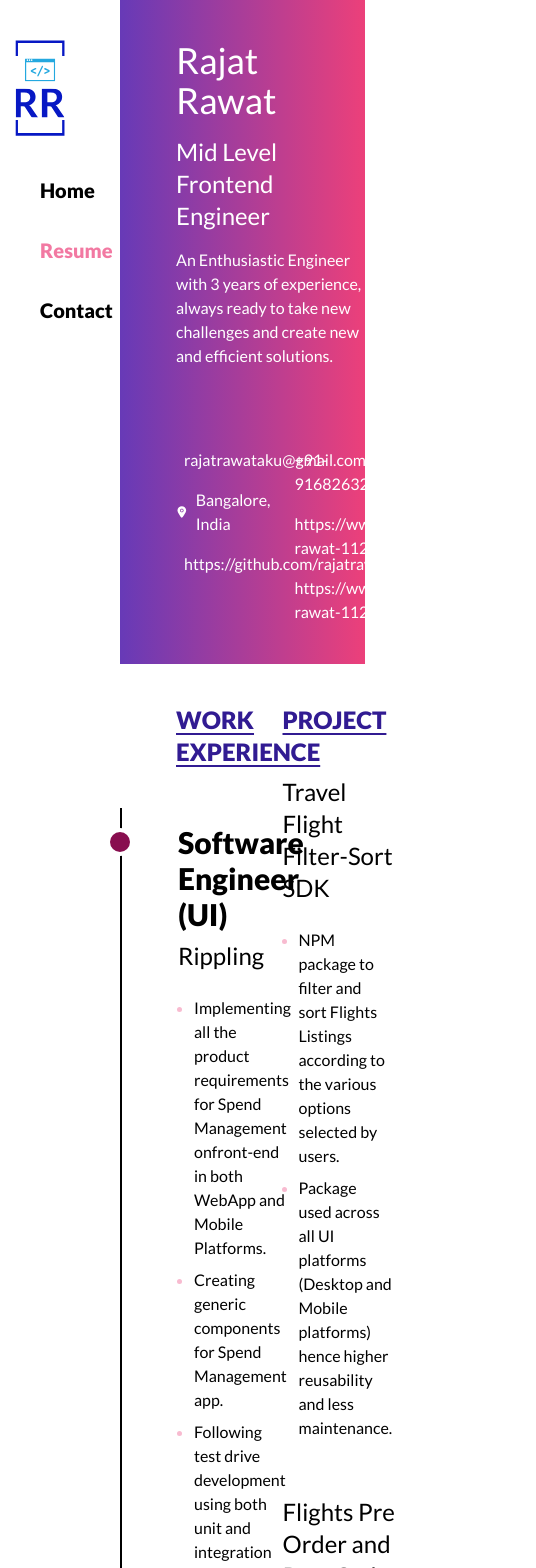
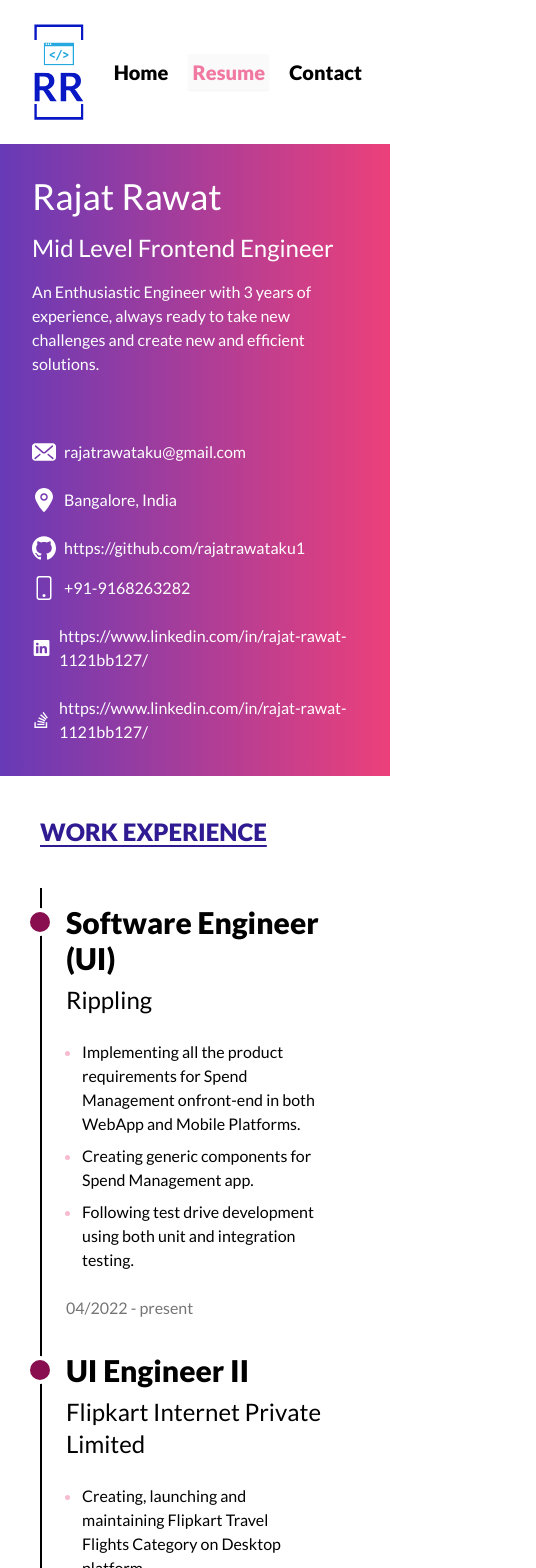
Before and after one commit to rajatrawataku1/web_weaver, a Next.js app: page /resume in a window 390 px wide. Shown: the top 1568 px of the page, 536 px wide, since content can reach past the window. Built offline with nearby package versions, Linux system fonts and the light colour scheme.

Commit message:
feat: Adding Responsiveness to all the pages

```diff
--- a/src/app/components/DashboardMenu.tsx
+++ b/src/app/components/DashboardMenu.tsx
@@ -19,16 +19,16 @@ const NAV_MENU_ITEMS = [
 
 function DashboardMenu({ children }: { children: ReactNode | undefined }) {
   return (
-    <div className="h-screen w-screen flex">
-      <div className="h-screen w-2/12 flex flex-col px-10 py-10">
-        <LightModeLogo className="h-24 w-24 self-center mb-8" />
-        <div className="flex flex-col w-100 gap-4">
+    <div className="h-screen w-screen md:flex">
+      <div className="md:h-screen md:w-2/12 flex gap-4 md:flex-col px-6 py-6">
+        <LightModeLogo className="h-24 w-24 self-center md:mb-8" />
+        <div className="flex items-center md:flex-col w-100 gap-4">
           {NAV_MENU_ITEMS.map(menuItem => (
             <MenuItemComponent key={menuItem.name} {...menuItem} />
           ))}
         </div>
       </div>
-      {children && <div className="h-screen w-10/12">{children}</div>}
+      {children && <div className="md:h-screen md:w-10/12">{children}</div>}
     </div>
   );
 }
--- a/src/app/components/HomeCardComponent.tsx
+++ b/src/app/components/HomeCardComponent.tsx
@@ -13,8 +13,8 @@ import Link from 'next/link';
 export default function HomeCardComponent() {
   return (
     <div className=" w-full h-full flex flex-col">
-      <div className="text-paperLight font-sans w-full h-full bg-gradient-to-r from-secondaryMain to-primaryMain flex-col px-20 py-36 opacity-75">
-        <div className="mb-72">
+      <div className="text-paperLight font-sans md:w-full md:h-full bg-gradient-to-r from-secondaryMain to-primaryMain flex-col px-8 py-16 md:px-20 md:py-36 opacity-75">
+        <div className="mb-20 md:mb-72">
           <div className="text-paperLight text-4xl mb-3">Hello!</div>
           <div className="text-paperLight text-6xl mb-6">
             I am Rajat, Frontend Engineer
@@ -33,9 +33,9 @@ export default function HomeCardComponent() {
           </Link>
         </div>
 
-        <div className="flex items-center gap-10">
+        <div className="flex items-center gap-2 md:gap-10">
           <hr className="w-full" />
-          <div className="flex gap-10">
+          <div className="flex gap-4 md:gap-10">
             <GithubIcon className="fill-paperLight h-12 w-12" />
             <TwitterIcon className="fill-paperLight h-12 w-12" />
             <LinkedInIcon className="fill-paperLight h-12 w-12" />
--- a/src/app/components/MeuListItemComponent.tsx
+++ b/src/app/components/MeuListItemComponent.tsx
@@ -12,7 +12,7 @@ function MenuItemComponent({ name, link }: { name: string; link: string }) {
 
   return (
     <Link
-      className={`text-xl font-sans py-2 text-center font-black rounded-sm ${
+      className={`text-xl font-sans py-1 px-1 text-center font-black rounded-sm ${
         isActive
           ? 'text-primaryMain bg-defaultLight text-opacity-70 shadow-sm'
           : 'text-opacity-90'
--- a/src/app/contact/page.tsx
+++ b/src/app/contact/page.tsx
@@ -78,8 +78,8 @@ function Contact() {
           window.emailjs.init(EMAIL_JS.PUBLIC_KEY);
         }}
       />
-      <div className="relative w-full h-full flex">
-        <div className="flex flex-col h-full w-1/3 font-sans items-center justify-center gap-20">
+      <div className="relative w-full h-full flex flex-col-reverse md:flex-row">
+        <div className="flex flex-col h-full md:w-1/3 font-sans items-center justify-center gap-20 my-10 md:my-0">
           <div className="flex flex-col items-center justify-center gap-4">
             <div className="text-6xl text-textDisable2 font-bold">
               Rajat Rawat
@@ -111,18 +111,18 @@ function Contact() {
         <Image
           src={Dots}
           alt="dots"
-          className="absolute h-1/2 w-1/4 bottom-0 right-0 opacity-50"
+          className="invisible md:visible absolute h-1/2 w-1/4 bottom-0 right-0 opacity-50"
         />
-        <div className="h-full w-2/3 flex flex-col font-sans justify-center">
-          <div className="relative flex w-4/5 h-3/5 bg-defaultLight drop-shadow-2xl py-20 gap-20">
-            <div className="absolute w-1/2 h-1/2 bg-gradient-to-r from-secondaryMain to-primaryMain -bottom-4  pl-4 pb-4 -left-4">
+        <div className="h-full md:w-2/3 flex flex-col font-sans justify-center">
+          <div className="relative flex md:w-4/5 md:h-3/5 bg-defaultLight drop-shadow-2xl pb-10 md:py-20 gap-20">
+            <div className="invisible md:visible display absolute w-full h-full md:w-1/2 md:h-1/2 bg-gradient-to-r from-secondaryMain to-primaryMain -bottom-4  pl-4 pb-4 md:-left-4">
               <div className="bg-defaultLight w-full h-full"></div>
             </div>
-            <div className="flex w-full px-10 gap-20 z-10">
-              <div className="w-1/4 text-4xl text-primaryDark font-bold">
+            <div className="flex flex-col md:flex-row w-full px-8 gap-4 md:px-10 md:gap-20 z-10">
+              <div className="md:w-1/4 text-4xl text-primaryDark font-bold">
                 Contact Me.
               </div>
-              <div className="relative w-3/4 text-4xl">
+              <div className="relative md:w-3/4 text-4xl">
                 <form
                   onSubmit={formSubmitHandler}
                   className="flex flex-col gap-4"
@@ -169,7 +169,7 @@ function Contact() {
 
                   <button
                     type="submit"
-                    className="bg-primaryMain text-paperLight text-sm py-2 w-1/2 rounded-sm relative"
+                    className="bg-primaryMain text-paperLight text-sm py-2 md:w-1/2 rounded-sm relative"
                   >
                     Send Message
                     {isFormLoading && (
--- a/src/app/resume/page.tsx
+++ b/src/app/resume/page.tsx
@@ -27,7 +27,7 @@ import {
 export default function Resume() {
   return (
     <div className="flex flex-col w-full">
-      <div className="flex font-sans flex-col gap-4 bg-gradient-to-r from-secondaryMain to-primaryMain text-paperLight mx-10 pl-14 py-10">
+      <div className="flex font-sans flex-col gap-4 bg-gradient-to-r from-secondaryMain to-primaryMain text-paperLight md:mx-10 p-8 md:pl-14">
         <div className="text-4xl">Rajat Rawat</div>
         <div className="text-2xl">Mid Level Frontend Engineer</div>
         <div className="text-l">
@@ -36,12 +36,13 @@ export default function Resume() {
         </div>
       </div>
 
-      <div className="flex font-sans gap-4 bg-gradient-to-r from-secondaryMain to-primaryMain text-paperLight mx-10 pl-14 py-10">
-        <div className="flex flex-col w-1/2 gap-4">
+      <div className="flex flex-col md:flex-row font-sans gap-4 bg-gradient-to-r from-secondaryMain to-primaryMain text-paperLight md:mx-10 p-8 md:pl-14">
+        <div className="flex flex-col md:w-1/2 gap-6 md:gap-4">
           <div className="flex items-center gap-2">
             <MailIcon className="h-6 w-6 fill-paperLight" />
             <div className="font-medium">rajatrawataku@gmail.com</div>
           </div>
+
           <div className="flex items-center gap-2">
             <LocationIcon className="h-6 w-6 fill-paperLight" />
             <div className="font-medium">Bangalore, India</div>
@@ -52,7 +53,7 @@ export default function Resume() {
             <div className="font-medium">https://github.com/rajatrawataku1</div>
           </div>
         </div>
-        <div className="flex flex-col w-1/2 gap-4">
+        <div className="flex flex-col md:w-1/2 gap-6 md:gap-4">
           <div className="flex items-center gap-2">
             <MobileIcon className="h-6 w-6 fill-paperLight" />
             <div className="font-medium">+91-9168263282</div>
@@ -72,17 +73,17 @@ export default function Resume() {
         </div>
       </div>
 
-      <div className="flex gap-10 w-full p-10">
-        <div className="flex flex-col w-1/2 gap-10">
+      <div className="flex flex-col md:flex-row gap-10 w-full p-10">
+        <div className="flex flex-col md:w-1/2 gap-10">
           <div className="flex flex-col font-sans mb-10">
-            <div className="text-secondaryDark font-semibold text-2xl mb-10 ml-14 underline underline-offset-4">
+            <div className="text-secondaryDark font-semibold text-2xl mb-10 md:ml-14 underline underline-offset-4">
               WORK EXPERIENCE
             </div>
 
             <div className="flex flex-col gap-10 border-l-2 p-4">
               <div className="relative">
                 <div className="absolute bg-primaryDark w-7 h-7 rounded-full -left-8 top-1 border-4 border-paperLight" />
-                <div className="ml-10">
+                <div className="ml-2 md:ml-10">
                   <HistoryItem
                     title="Software Engineer (UI)"
                     company="Rippling"
@@ -103,7 +104,7 @@ export default function Resume() {
             <div className="flex flex-col gap-10 border-l-2 p-4">
               <div className="relative">
                 <div className="absolute bg-primaryDark w-7 h-7 rounded-full -left-8 top-1 border-4 border-paperLight" />
-                <div className="ml-10">
+                <div className="ml-2 md:ml-10">
                   <HistoryItem
                     title="UI Engineer II"
                     company="Flipkart Internet Private Limited"
@@ -125,7 +126,7 @@ export default function Resume() {
             <div className="flex flex-col gap-10 border-l-2 p-4">
               <div className="relative">
                 <div className="absolute bg-primaryDark w-7 h-7 rounded-full -left-8 top-1 border-4 border-paperLight" />
-                <div className="ml-10">
+                <div className="ml-2 md:ml-10">
                   <HistoryItem
                     title="UI Engineer I"
                     company="Flipkart Internet Private Limited"
@@ -145,14 +146,14 @@ export default function Resume() {
           </div>
 
           <div className="flex flex-col font-sans mb-10">
-            <div className="text-secondaryDark font-semibold text-2xl mb-10 ml-14 underline underline-offset-4">
+            <div className="text-secondaryDark font-semibold text-2xl mb-10 md:ml-14 underline underline-offset-4">
               EDUCATION
             </div>
 
             <div className="flex flex-col gap-10 border-l-2 p-4 w-full">
               <div className="relative">
                 <div className="absolute bg-primaryDark w-7 h-7 rounded-full -left-8 top-1 border-4 border-paperLight" />
-                <div className="ml-10">
+                <div className="ml-2 md:ml-10">
                   <EducationItem
                     courseName="Bachelor of Engineering (B.E), Computer Science & Engineering"
                     instituteName="Army Institute of Technology, Pune"
@@ -169,7 +170,7 @@ export default function Resume() {
             <div className="flex flex-col gap-10 border-l-2 p-4 w-full">
               <div className="relative">
                 <div className="absolute bg-primaryDark w-7 h-7 rounded-full -left-8 top-1 border-4 border-paperLight" />
-                <div className="ml-10">
+                <div className="ml-2 md:ml-10">
                   <EducationItem
                     courseName="Senior Secondary"
                     instituteName="Army Public School Raiwala"
@@ -186,7 +187,7 @@ export default function Resume() {
             <div className="flex flex-col gap-10 border-l-2 p-4 w-full">
               <div className="relative">
                 <div className="absolute bg-primaryDark w-7 h-7 rounded-full -left-8 top-1 border-4 border-paperLight" />
-                <div className="ml-10">
+                <div className="ml-2 md:ml-10">
                   <EducationItem
                     courseName="High School"
                     instituteName="Army Public School Raiwala"
@@ -202,7 +203,7 @@ export default function Resume() {
           </div>
         </div>
 
-        <div className="flex flex-col w-1/2 gap-10">
+        <div className="flex flex-col md:w-1/2 gap-10">
           <div className="flex flex-col font-sans mb-10">
             <div className="text-secondaryDark font-semibold text-2xl mb-10 underline underline-offset-4">
               PROJECT
```
